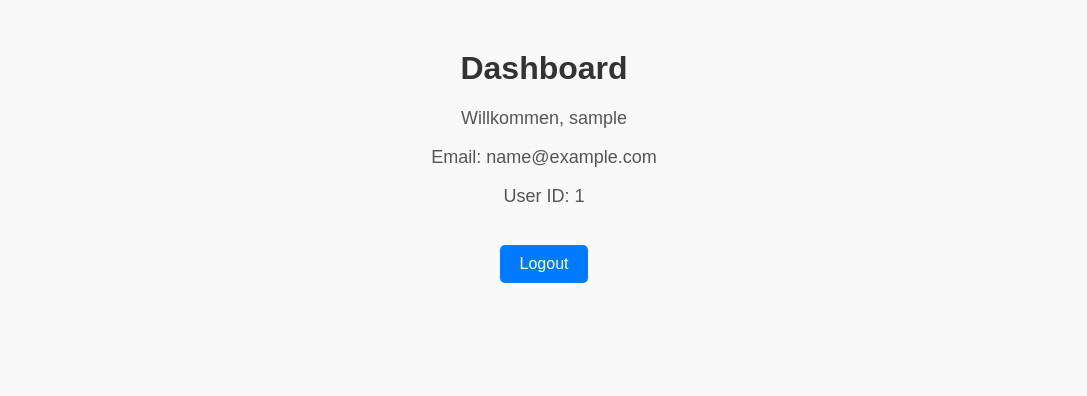
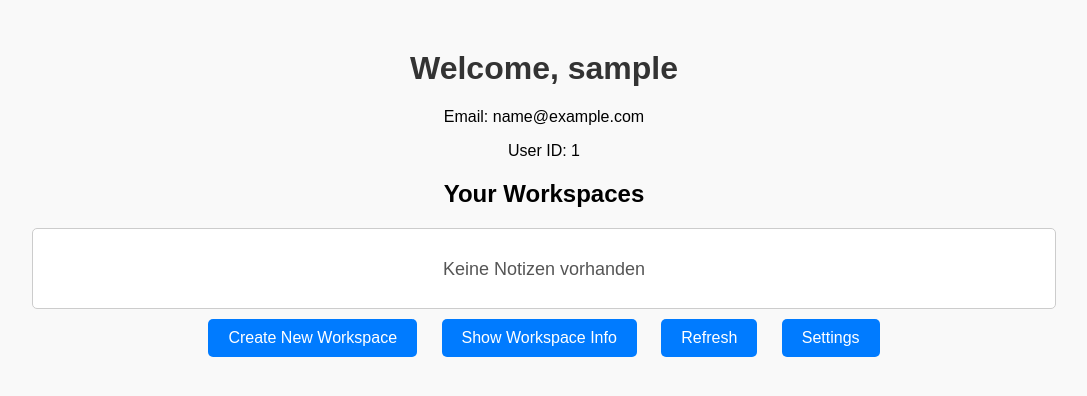
Before and after one commit to schulz115/Workspace_App, a Flask app: page /dashboard in a window 1280 px wide. Shown: the top 396 px of the page, without its empty margins (96-1183 px from the left). Run offline with Flask 3, Linux system fonts and the light colour scheme; the visitor is signed in with stand-in values (Sample User, id 1).

Commit message:
Updating dashboard layout and functionality: adding workspace list, buttons for creating and managing workspaces

```diff
--- a/ws_app/templates/dashboard.html
+++ b/ws_app/templates/dashboard.html
@@ -8,43 +8,81 @@
         body {
             font-family: Arial, sans-serif;
             background-color: #f9f9f9;
-            text-align: center;
             margin: 0;
             padding: 0;
         }
         .container {
-            margin-top: 50px;
+            width: 80%;
+            margin: 50px auto;
+            text-align: center;
         }
         h1 {
             color: #333;
         }
-        p {
+        .workspace-list {
+            max-height: 200px;
+            overflow-y: scroll;
+            border: 1px solid #ccc;
+            padding: 10px;
+            border-radius: 5px;
+            background-color: #fff;
+            margin-top: 20px;
+        }
+        .workspace {
+            padding: 10px;
+            border-bottom: 1px solid #eee;
+            cursor: pointer;
+        }
+        .workspace:hover {
+            background-color: #f0f0f0;
+        }
+        .no-workspaces {
             color: #555;
             font-size: 18px;
+            margin-top: 20px;
         }
-        .logout-button {
-            display: inline-block;
-            margin-top: 20px;
+        button {
             padding: 10px 20px;
-            text-decoration: none;
-            color: white;
-            background-color: #007BFF;
+            font-size: 16px;
+            margin: 10px;
             border: none;
             border-radius: 5px;
+            background-color: #007BFF;
+            color: white;
             cursor: pointer;
         }
-        .logout-button:hover {
+        button:hover {
             background-color: #0056b3;
         }
     </style>
 </head>
 <body>
     <div class="container">
-        <h1>Dashboard</h1>
-        <p>Willkommen, {{ user.username }}</p>
+        <h1>Welcome, {{ user.username }}</h1>
         <p>Email: {{ user.email }}</p>
         <p>User ID: {{ user.id }}</p>
-        <a href="{{ url_for('main.logout') }}" class="logout-button">Logout</a>
+
+        <h2>Your Workspaces</h2>
+        <div class="workspace-list">
+            {% if workspaces %}
+                {% for workspace in workspaces %}
+                    <div class="workspace" onclick="window.location.href='/workspace/{{ workspace.id }}'">
+                        <strong>{{ workspace.name }}</strong>
+                        <p>ID: {{ workspace.id }}</p>
+                        <p>Privacy: {{ workspace.privacy }}</p>
+                    </div>
+                {% endfor %}
+            {% else %}
+                <p class="no-workspaces">Keine Notizen vorhanden</p>
+            {% endif %}
+        </div>
+
+        <div>
+            <button onclick="window.location.href='{{ url_for('main.create_workspace') }}'">Create New Workspace</button>
+            <button onclick="window.location.href='/workspace/info'">Show Workspace Info</button>
+            <button onclick="window.location.reload()">Refresh</button>
+            <button onclick="window.location.href='/settings'">Settings</button>
+        </div>
     </div>
 </body>
 </html>
```
